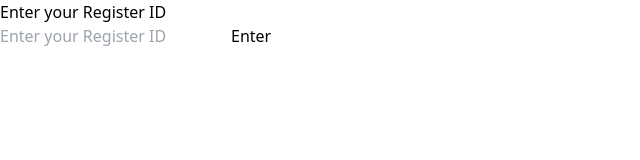
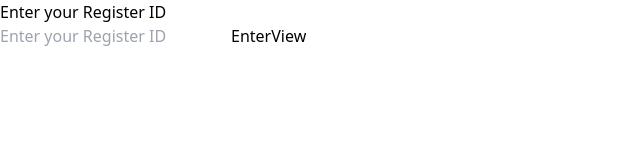
Before and after one commit to shamnathasni/PatientData_Frontend, a React (Vite) app: page / in a window 1280 px wide. Shown: the top 160 px of the page, without its empty margins (0-640 px from the left). Built offline with nearby package versions, Linux system fonts and the light colour scheme.

Commit message:
Update RegisterPage.jsx

```diff
--- a/src/components/RegisterPage.jsx
+++ b/src/components/RegisterPage.jsx
@@ -57,7 +57,11 @@
           <button type="submit" className="bg-blue-500 text-white  py-2 px-9 rounded hover:bg-blue-600 transition text-center">
             Enter
           </button>
-
+           <Link to={'/form'}>
+                      <button className="bg-blue-500 text-white px-4 py-2 rounded-lg hover:bg-blue-600 transition-colors">
+                        View
+                      </button>
+                    </Link>
         </form>
         {message && <p className="mt-4 text-green-500">{message}</p>}
       </div>
```
